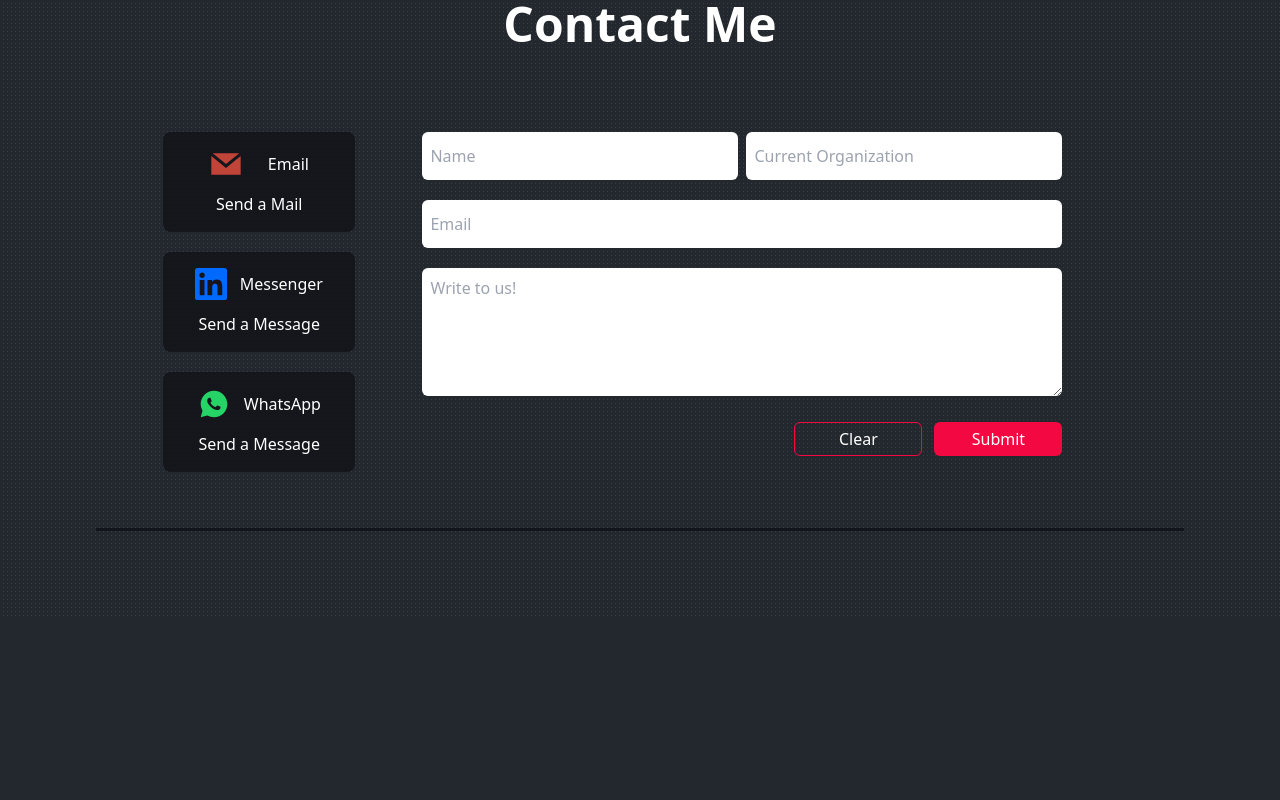
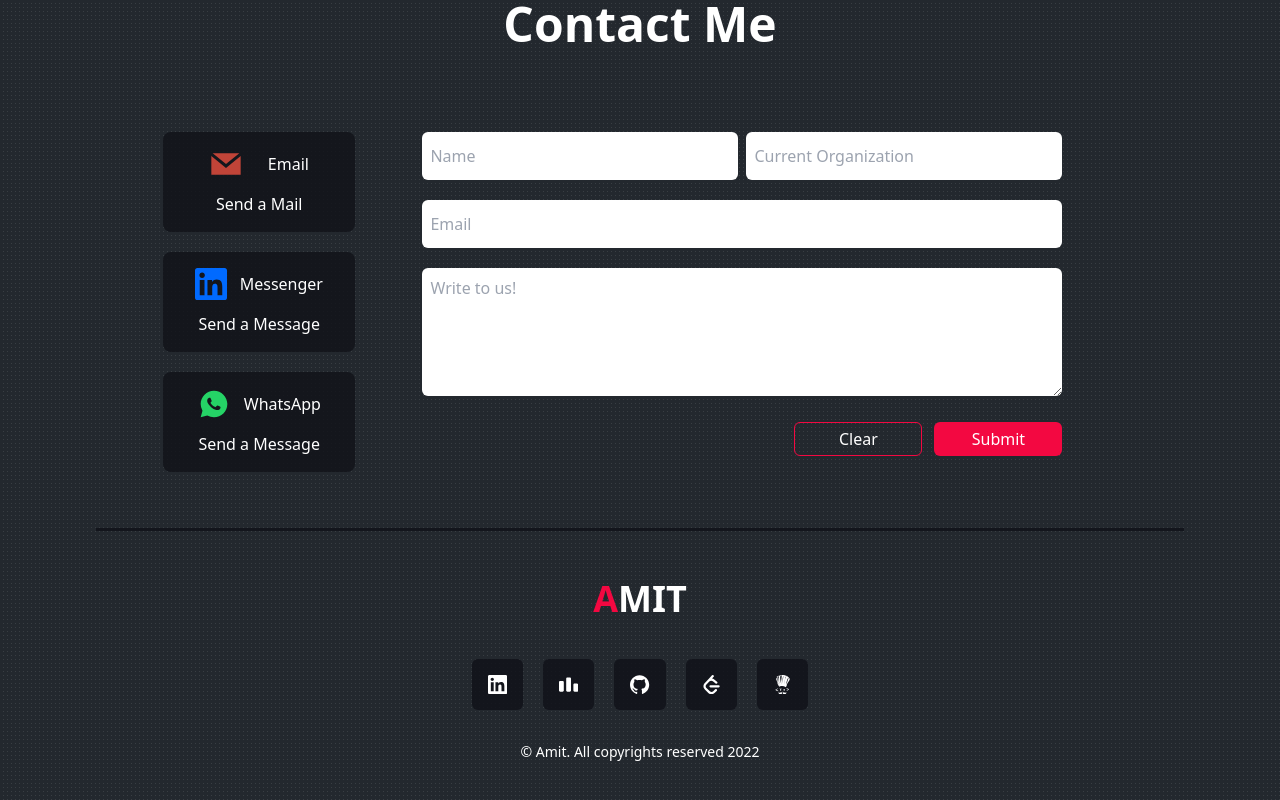
Before and after one commit to AmitThakur045/Portfolio, a React (Create React App) app: page / in a window 1280 px wide. Shown: the part 1544-2344 px from the top of the page. Before the commit the page ends 2163 px from the top, so only its background shows below. Built offline with nearby package versions, Linux system fonts and the light colour scheme.

Commit message:
added footer

```diff
--- /dev/null
+++ b/src/components/Footer/Footer.js
@@ -0,0 +1,66 @@
+import React from "react";
+
+import {
+  SiCodeforces,
+  SiCodechef,
+  SiLinkedin,
+  SiGithub,
+  SiLeetcode,
+} from "react-icons/si";
+
+const Footer = () => {
+  return (
+    <div className="w-full h-[15rem] flex flex-col items-center">
+      <div className="w-full flex justify-center text-4xl font-extrabold pb-10">
+        <h1 className="text-[#f30841] hover:text-white duration-300 transition-all hover:cursor-pointer">
+          A
+        </h1>
+        <h1 className="text-white hover:text-[#f30841] duration-300 transition-all hover:cursor-pointer">
+          MIT
+        </h1>
+      </div>
+      <div className="flex space-x-5">
+        <a
+          href="https://www.linkedin.com/in/amit-kumar-thakur-3024b51b7/"
+          alt="linkdin"
+          className="ease-in flex justify-center items-start bg-[#101118] bg-opacity-80 p-4 rounded-md hover:scale-105 transition-all duration-500 hover:bg-white hover:text-black hover:cursor-pointer"
+        >
+          <SiLinkedin fontSize={"1.2rem"} />
+        </a>
+        <a
+          href="https://codeforces.com/profile/Beinglame"
+          alt="codeforces"
+          className="ease-in flex justify-center items-start bg-[#101118] bg-opacity-80 p-4 rounded-md hover:scale-105 transition-all duration-500 hover:bg-white hover:text-black hover:cursor-pointer"
+        >
+          <SiCodeforces fontSize={"1.2rem"} />
+        </a>
+        <a
+          href="https://github.com/AmitThakur045"
+          alt="github"
+          className="ease-in flex justify-center items-start bg-[#101118] bg-opacity-80 p-4 rounded-md hover:scale-105 transition-all duration-500 hover:bg-white hover:text-black hover:cursor-pointer"
+        >
+          <SiGithub fontSize={"1.2rem"} />
+        </a>
+        <a
+          href="https://leetcode.com/beinglame123/"
+          alt="leetcode"
+          className="ease-in flex justify-center items-start bg-[#101118] bg-opacity-80 p-4 rounded-md hover:scale-105 transition-all duration-500 hover:bg-white hover:text-black hover:cursor-pointer"
+        >
+          <SiLeetcode fontSize={"1.2rem"} />
+        </a>
+        <a
+          href="https://www.codechef.com/users/beinglame123"
+          alt="codechef"
+          className="ease-in flex justify-center items-start bg-[#101118] bg-opacity-80 p-4 rounded-md hover:scale-105 transition-all duration-500 hover:bg-white hover:text-black hover:cursor-pointer"
+        >
+          <SiCodechef fontSize={"1.2rem"} />
+        </a>
+      </div>
+      <div className="w-full flex justify-center text-sm mt-[2rem]">
+        &copy; Amit. All copyrights reserved {new Date().getFullYear()}
+      </div>
+    </div>
+  );
+};
+
+export default Footer;
--- a/src/components/Main/Main.js
+++ b/src/components/Main/Main.js
@@ -1,5 +1,6 @@
 import React from "react";
 import Contact from "../Contact/Contact";
+import Footer from "../Footer/Footer";
 import Home from "../Home/Home";
 import Navbar from "../Navbar/Navbar";
 import Project from "../Project/Project";
@@ -11,6 +12,7 @@ const Main = () => {
       <Home />
       <Project />
       <Contact />
+      <Footer />
     </div>
   );
 };
```
